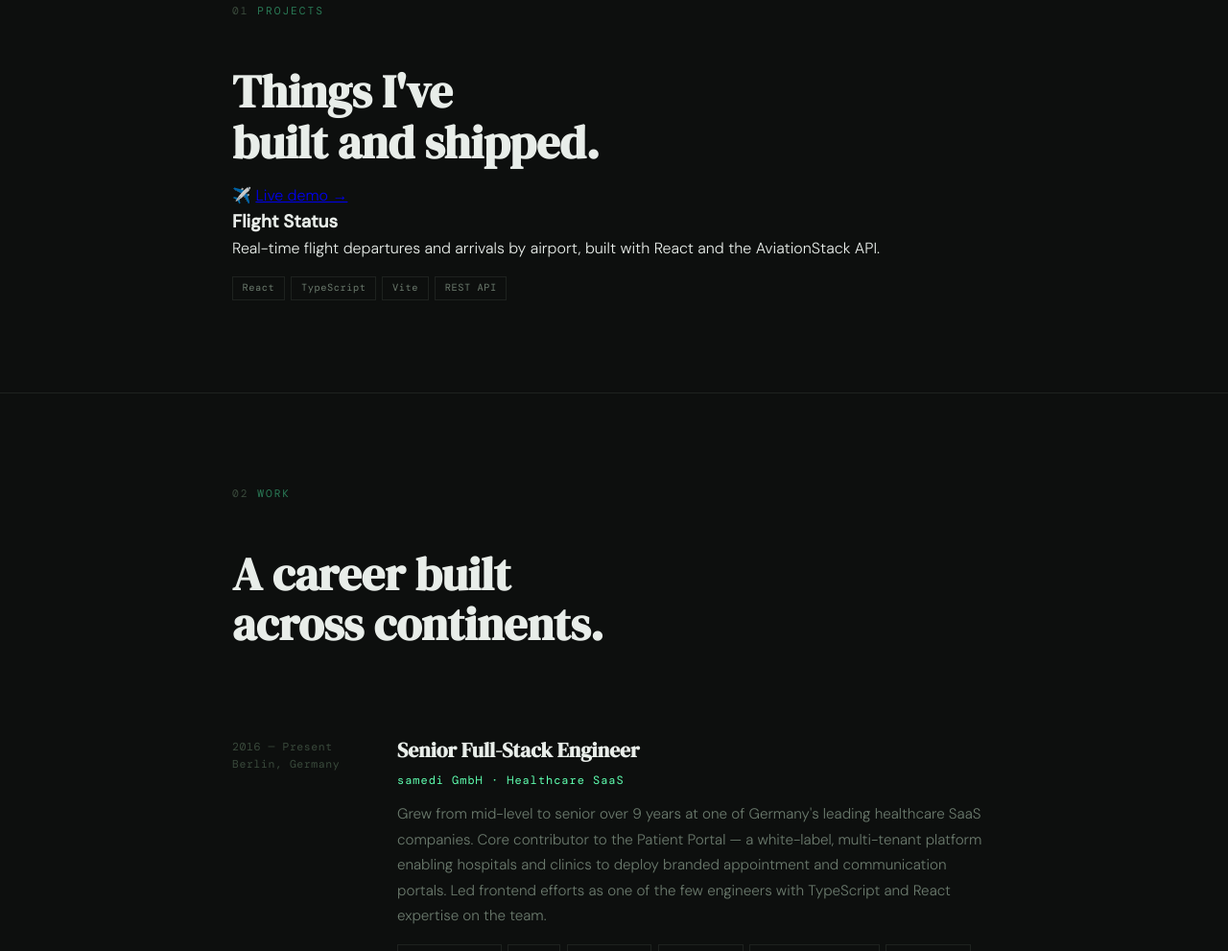
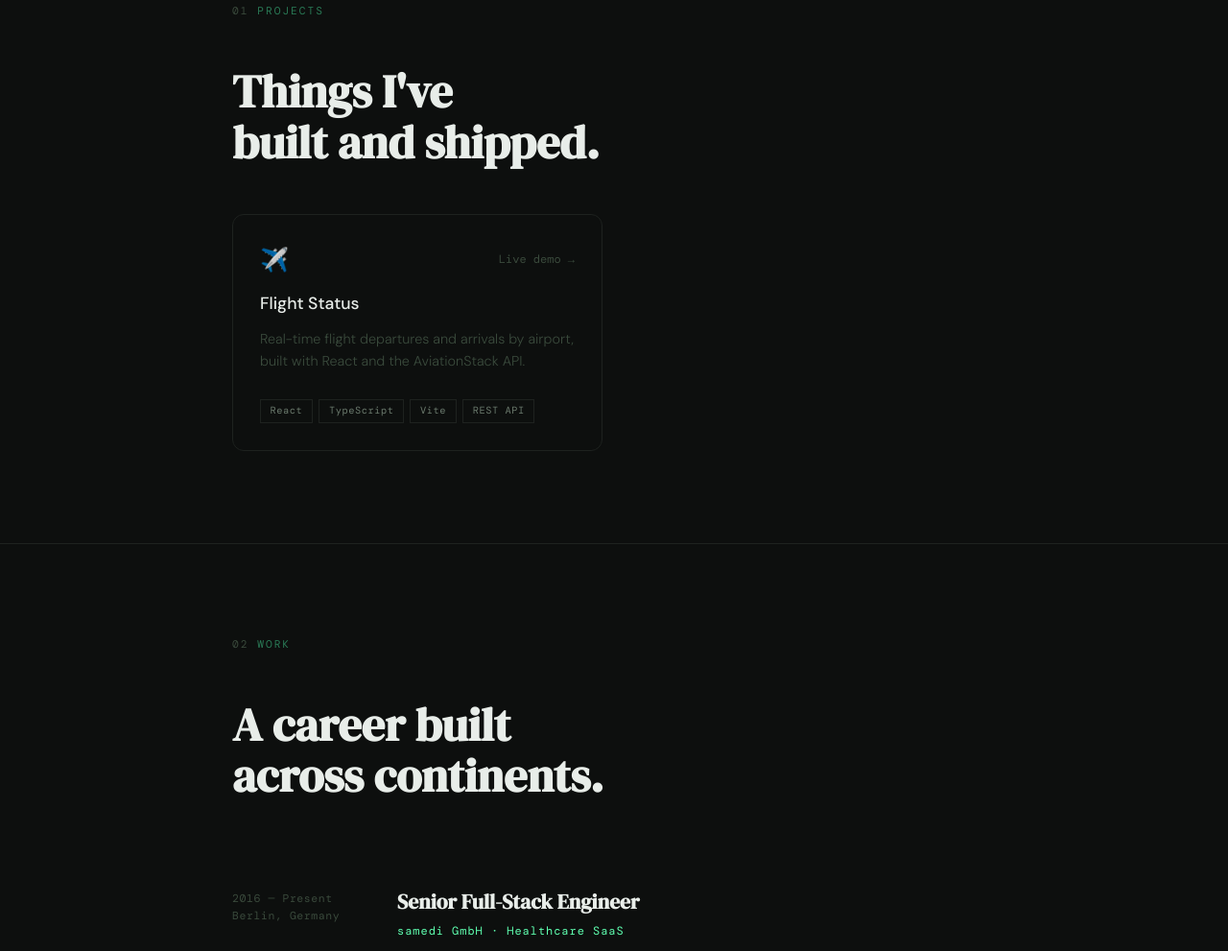
Before and after one commit to jorgeortega/jorgeortega.github.io, a plain HTML site: page index.html in a window 1280 px wide. Shown: the part 1856-2847 px from the top of the page at 96% size. Drawn offline with nearby package versions, Linux system fonts and the light colour scheme; a web font is replaced by a local one.

Commit message:
Add styles for projects grid and project cards
Added styles for projects grid and project cards.

```diff
--- a/style.css
+++ b/style.css
@@ -284,6 +284,62 @@ h2 {
   text-transform: uppercase;
 }
 
+.projects-grid {
+  display: grid;
+  grid-template-columns: repeat(auto-fill, minmax(300px, 1fr));
+  gap: 1.5rem;
+  margin-top: 3rem;
+}
+
+.project-card {
+  border: 1px solid var(--border);
+  border-radius: 12px;
+  padding: 1.75rem;
+  display: flex;
+  flex-direction: column;
+  gap: 0.75rem;
+  transition: border-color 0.2s;
+}
+
+.project-card:hover {
+  border-color: var(--text-dim);
+}
+
+.project-card-header {
+  display: flex;
+  justify-content: space-between;
+  align-items: center;
+}
+
+.project-icon {
+  font-size: 1.5rem;
+}
+
+.project-link {
+  font-family: var(--mono);
+  font-size: 0.75rem;
+  color: var(--text-dim);
+  text-decoration: none;
+  transition: color 0.2s;
+}
+
+.project-link:hover {
+  color: var(--text);
+}
+
+.project-title {
+  font-size: 1.1rem;
+  font-weight: 500;
+  margin: 0;
+}
+
+.project-desc {
+  font-size: 0.9rem;
+  color: var(--text-dim);
+  line-height: 1.6;
+  margin: 0;
+}
+
 .timeline {
   margin-top: 3rem;
   display: flex;
```
